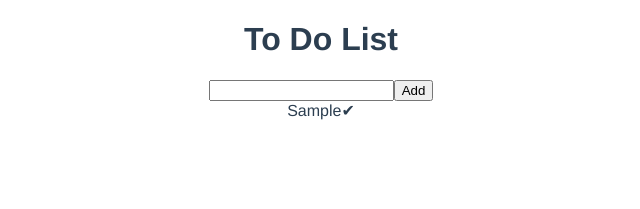
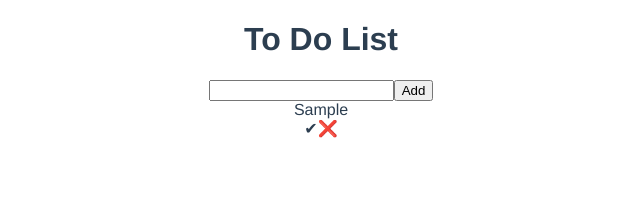
Before and after one commit to Code-Pop/pinia-fundamentals, a Vue app: page / in a window 1280 px wide. Both pictures are taken after typing "Sample" into the empty fields and a click on the button "Add". Shown: the top 209 px of the page, without its empty margins (319-959 px from the left). Built offline with nearby package versions, Linux system fonts and the light colour scheme.

Commit message:
delete todo

```diff
--- a/src/components/TodoForm.vue
+++ b/src/components/TodoForm.vue
@@ -3,6 +3,7 @@ import { ref } from 'vue'
 import { useTodoListStore } from '@/stores/useTodoListStore'
 
 const todo = ref('')
+
 const store = useTodoListStore()
 
 function addItemAndClear(item) {
@@ -13,6 +14,7 @@ function addItemAndClear(item) {
   store.addTodo(item)
   todo.value = ''
 }
+
 </script>
 
 <template>
--- a/src/components/TodoList.vue
+++ b/src/components/TodoList.vue
@@ -8,7 +8,7 @@ const store = useTodoListStore()
 const { todoList } = storeToRefs(store)
 
 // destructuring action method doesn't require using storeToRefs:
-const { toggleCompleted } = store
+const { toggleCompleted, deleteTodo } = store
 
 </script>
 
@@ -16,7 +16,10 @@ const { toggleCompleted } = store
   <div v-for="todo in todoList" :key="todo.id" class="item">
     <div class="content">
       <span :class="{ completed: todo.completed }">{{ todo.item }}</span>
-      <span @click.stop="toggleCompleted(todo.id)">&#10004;</span>
+      <div>
+        <span @click.stop="toggleCompleted(todo.id)">&#10004;</span>
+        <span @click="deleteTodo(todo.id)" class="x">&#10060;</span>
+      </div>
     </div>
   </div>
 </template>
```
